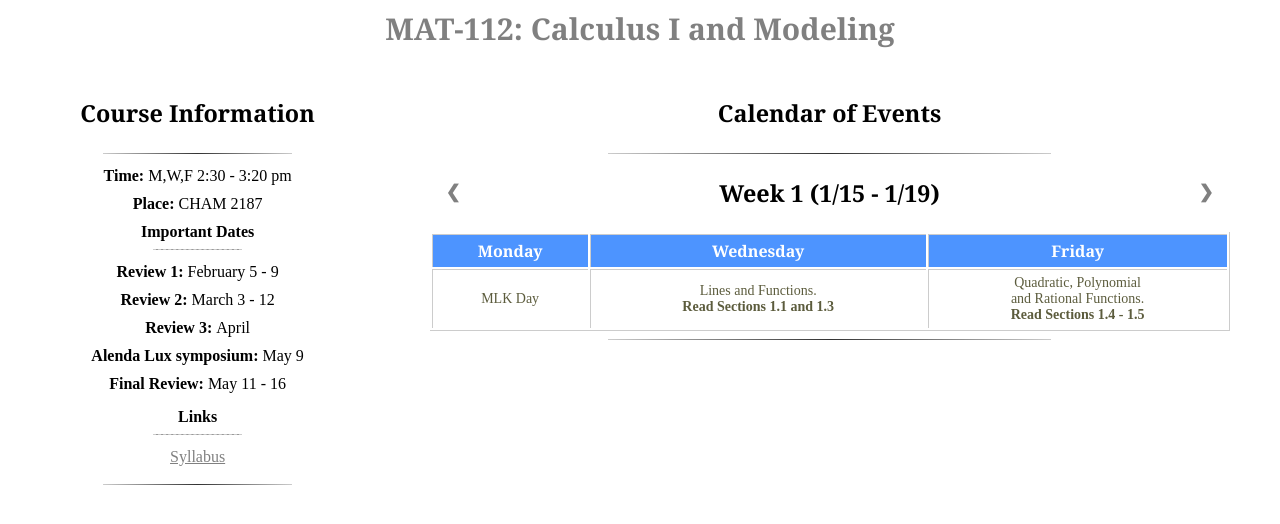
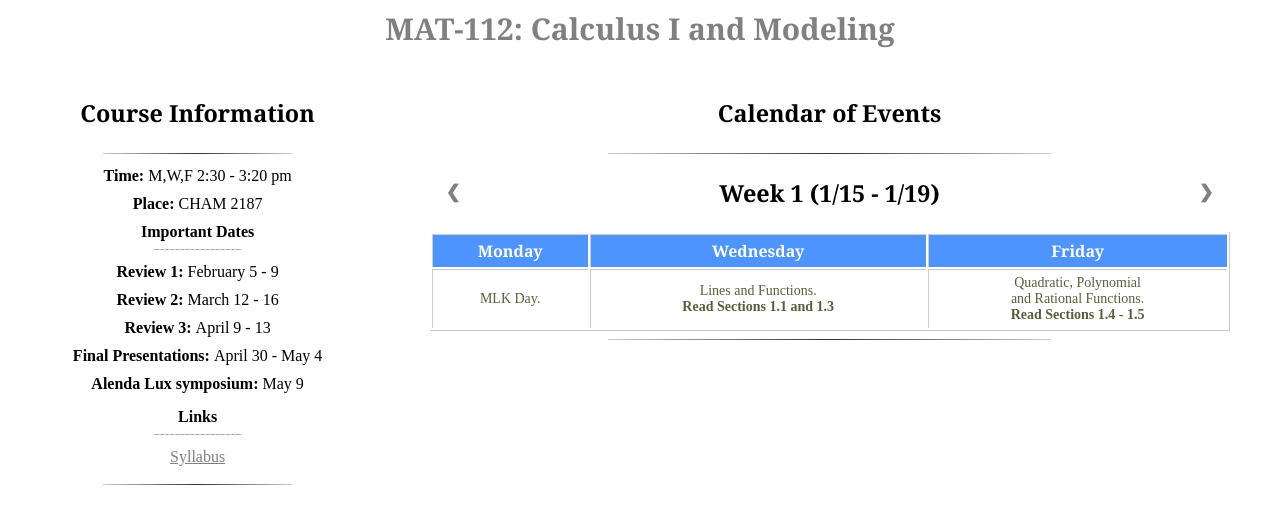
Before and after one commit to Nick314159/TCAM_WEB, a PHP site: page /courses/MAT-112/mat_112.php in a window 1280 px wide. Shown: the top 524 px of the page. Run offline with PHP 8.4, Linux system fonts and the light colour scheme.

Commit message:
updated mat112 schedule and syllabus

```diff
--- a/courses/MAT-112/mat_112.php
+++ b/courses/MAT-112/mat_112.php
@@ -30,10 +30,10 @@
       <hr class="hrstyle-two" style="width: 25%">
         <ul>
           <li><strong>Review 1: </strong>February 5 - 9</li>
-          <li><strong>Review 2: </strong>March 3 - 12</li>
-          <li><strong>Review 3: </strong>April</li>
+          <li><strong>Review 2: </strong>March 12 - 16</li>
+          <li><strong>Review 3: </strong>April 9 - 13</li>
+		  <li><strong>Final Presentations: </strong>April 30 - May 4</li>
 		  <li><strong>Alenda Lux symposium: </strong>May 9</li>
-		  <li><strong>Final Review: </strong>May 11 - 16</li>
         </ul>
       </li>
       <li><strong>Links </strong>
@@ -62,7 +62,7 @@
         <th>Monday</th><th>Wednesday</th><th>Friday</th>
       </tr>
       <tr>
-        <td>MLK Day</td><td>Lines and Functions.<br><strong>Read Sections 1.1 and 1.3</strong></td><td>Quadratic, Polynomial<br>and Rational Functions.<br><strong>Read Sections 1.4 - 1.5</strong></td>
+        <td>MLK Day.</td><td>Lines and Functions.<br><strong>Read Sections 1.1 and 1.3</strong></td><td>Quadratic, Polynomial<br>and Rational Functions.<br><strong>Read Sections 1.4 - 1.5</strong></td>
       </tr>
       </table>
     </div>
@@ -146,7 +146,7 @@
         <th>Monday</th><th>Wednesday</th><th>Friday</th>
       </tr>
       <tr>
-        <td>Spring Break</td><td>Spring Break</td><td>Spring Break</td>
+        <td>Spring Break.</td><td>Spring Break.</td><td>Spring Break.</td>
       </tr>
       </table>
     </div>
@@ -158,7 +158,7 @@
         <th>Monday</th><th>Wednesday</th><th>Friday</th>
       </tr>
       <tr>
-        <td></td><td></td><td></td>
+        <td>Curve Sketching.<br><strong>Read Section 5.4</strong></td><td>Absolute Extrema.<br><strong>Read Section 6.1</strong></td><td>Applications of Extrema.<br><strong>Read Section 6.2</strong></td>
       </tr>
       </table>
     </div>
@@ -170,19 +170,19 @@
         <th>Monday</th><th>Wednesday</th><th>Friday</th>
       </tr>
       <tr>
-        <td></td><td></td><td></td>
+        <td>Implicit Differentiation.<br><strong>Read Section 6.3</strong></td><td>Related Rates.<br><strong>Read Section 6.4</strong></td><td>Differentials.<br><strong>Read Section 6.5</strong><br><strong>Homework 6: Due 3/23</strong></td>
       </tr>
       </table>
     </div>
     <!-- Week 11 -->
     <div class="mySlides fade">
-      <div class="header"><h3>Week 12 (3/26 - 3/30)</h3></div>
+      <div class="header"><h3>Week 11 (3/26 - 3/30)</h3></div>
       <table width="100%" align="center" class="schedule">
       <tr>
         <th>Monday</th><th>Wednesday</th><th>Friday</th>
       </tr>
       <tr>
-        <td></td><td></td><td></td>
+        <td>Antiderivatives.<br><strong>Read Section 7.1</strong></td><td>Substitution.<br><strong>Read Section 7.2</strong></td><td>Area and the Definite Integral.<br><strong>Read Section 7.3</strong><br><strong>Homework 7: Due 3/30</strong></td>
       </tr>
       </table>
     </div>
@@ -194,7 +194,7 @@
         <th>Monday</th><th>Wednesday</th><th>Friday</th>
       </tr>
       <tr>
-        <td>Easter Break</td><td>Easter Break</td><td></td>
+        <td>Easter Break.</td><td>The Fundamental Theorem of Calculus I.<br><strong>Read Section 7.4</strong></td><td>The Fundamental Theorem of Calculus II.<br><strong>Read <a href="" target="_blank">Handout </a><br><strong>Homework 8: Due 4/6</strong></td>
       </tr>
       </table>
     </div>
@@ -206,7 +206,7 @@
         <th>Monday</th><th>Wednesday</th><th>Friday</th>
       </tr>
       <tr>
-        <td></td><td></td><td></td>
+        <td>Integration by Parts.<br><strong>Read Section 8.2</strong></td><td>Improper Integrals.<br><strong>Read Section 8.4</strong></td><td>Volume and Average Value.<br><strong>Read Section 8.3</strong></td>
       </tr>
       </table>
     </div>
@@ -218,7 +218,7 @@
         <th>Monday</th><th>Wednesday</th><th>Friday</th>
       </tr>
       <tr>
-        <td></td><td></td><td></td>
+        <td>Numerical Integration.<br><strong>Read Section 8.1</strong></td><td>Modeling with<br>Differential Equations I.<br><strong>Read <a href="" target="_blank">Handout</a></strong></td><td>Modeling with<br>Differential Equations II.<br><strong>Read <a href="" target="_blank">Handout</a></strong><br><strong>Homework 9: Due 4/20</strong></td>
       </tr>
       </table>
     </div>
@@ -230,7 +230,7 @@
         <th>Monday</th><th>Wednesday</th><th>Friday</th>
       </tr>
       <tr>
-        <td></td><td></td><td></td>
+        <td>Research Day.</td><td>Research Day.</td><td>Research Day.</td>
       </tr>
       </table>
     </div>
@@ -242,7 +242,7 @@
         <th>Monday</th><th>Wednesday</th><th>Friday</th>
       </tr>
       <tr>
-        <td></td><td></td><td></td>
+        <td>Final Presentations.</td><td>Final Presentations.</td><td>Final Presentations.</td>
       </tr>
       </table>
     </div>
@@ -254,7 +254,7 @@
         <th>Monday</th><th>Wednesday</th><th>Friday</th>
       </tr>
       <tr>
-        <td></td><td>Good luck on finals.</td><td>Good luck on finals.</td>
+        <td>Have a Great Summer.</td><td>Have a Great Summer.</td><td>Have a Great Summer.</td>
       </tr>
       </table>
     </div>
```
Also changed, not shown: 4 other files.
